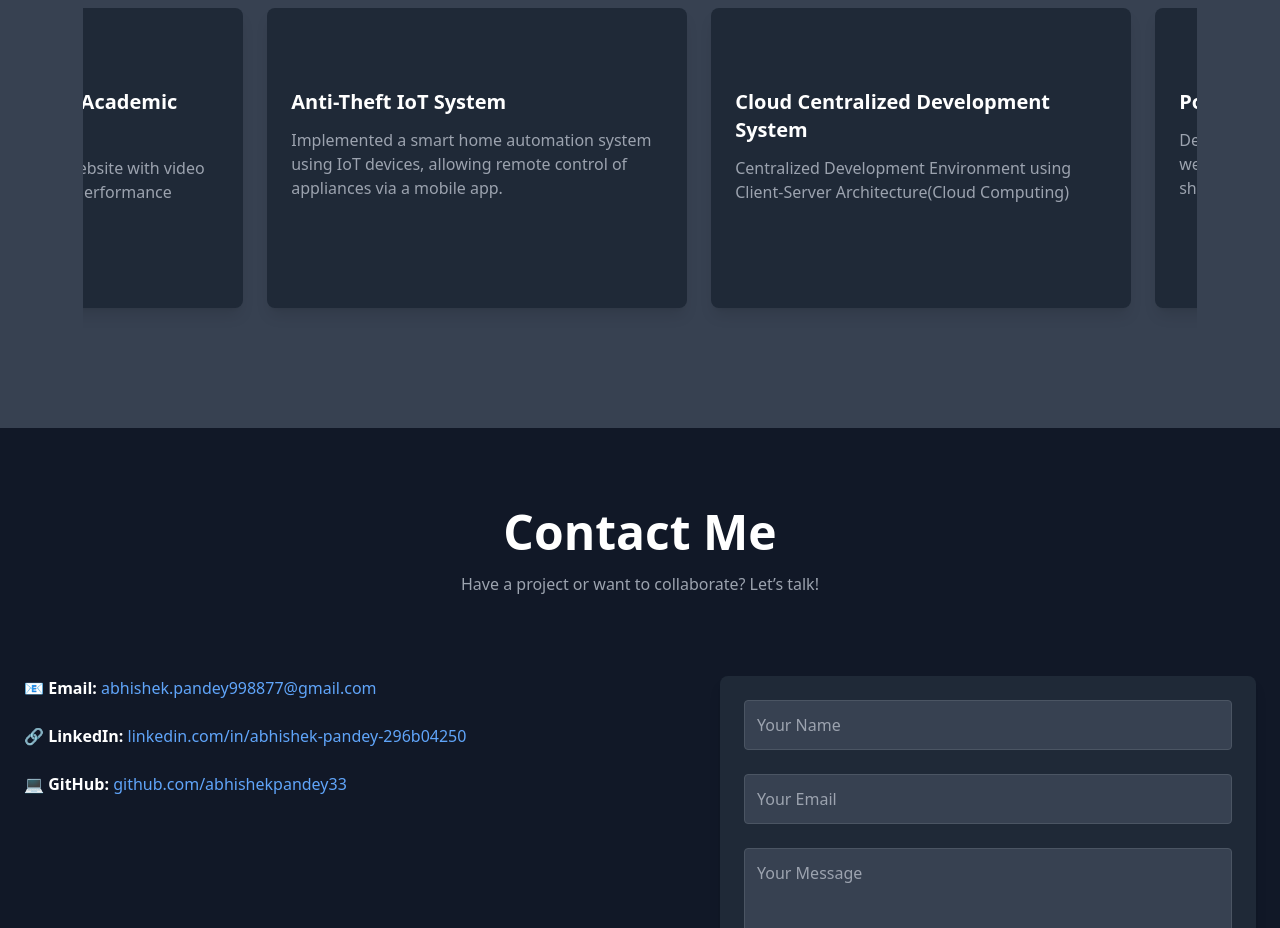
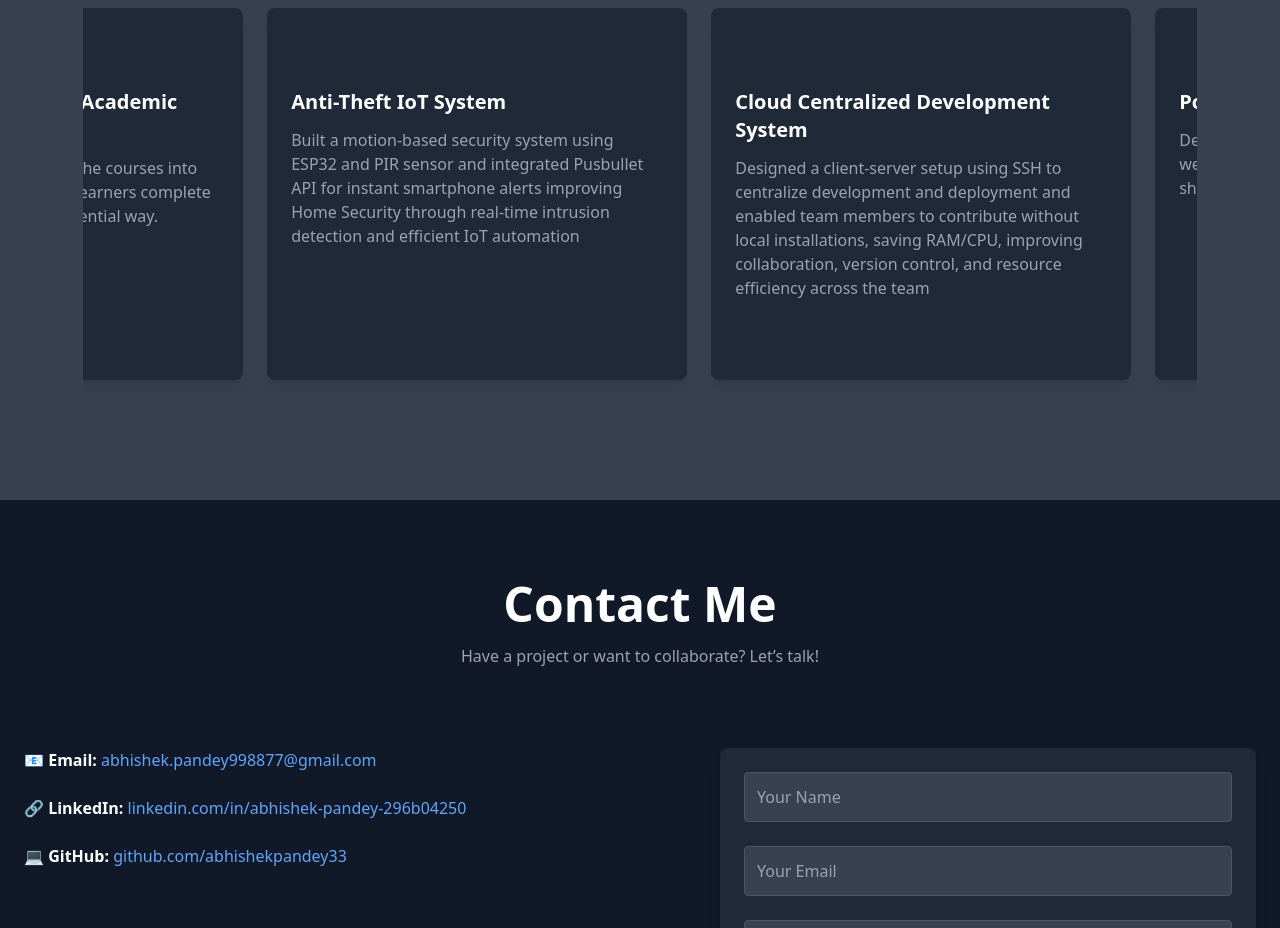
Before and after one commit to abhishekpandey33/Portfolio, a React (Vite) app: page / in a window 1280 px wide. Shown: the part 2840-3768 px from the top of the page. Built offline with nearby package versions, Linux system fonts and the light colour scheme.

Commit message:
Favicon added, projects edited

```diff
--- a/src/components/Projects.jsx
+++ b/src/components/Projects.jsx
@@ -7,27 +7,27 @@ export default function Projects() {
     {
       title: "DDAS - Duplicate Detection & Avoidance System",
       description:
-        "Developed a system to detect and prevent duplicate data downloads in organizational networks, optimizing storage and bandwidth.",
+        "Developed a system-level utility software to detect and prevent duplicate data downloads in organizational networks, optimizing storage and bandwidth.",
     },
     {
       title: "ResumeAt - Resume Builder",
       description:
-        "An AI-powered chatbot providing personalized career guidance, degree recommendations, and interview preparation assistance.",
+        "A clean, interactive Resume builder , which allows users to create, edit and preview resumes in real-time, providing resume templates and pdf download.",
     },
     {
       title: "Academix - AI Powered Academic System",
       description:
-        "Built a responsive e-learning website with video lectures, quizzes, and student performance tracking features.",
+        "An AI-powered app that break the courses into structures modules and helps learners complete course in a proficient and sequential way.",
     },
     {
       title: "Anti-Theft IoT System",
       description:
-        "Implemented a smart home automation system using IoT devices, allowing remote control of appliances via a mobile app.",
+        "Built a motion-based security system using ESP32 and PIR sensor and integrated Pusbullet API for instant smartphone alerts improving Home Security through real-time intrusion detection and efficient IoT automation",
     },
     {
       title: "Cloud Centralized Development System",
       description:
-        "Centralized Development Environment using Client-Server Architecture(Cloud Computing)",
+        "Designed a client-server setup using SSH to centralize development and deployment and enabled team members to contribute without local installations, saving RAM/CPU, improving collaboration, version control, and resource efficiency across the team",
     },
     {
       title: "Portfolio Website",
```
Also changed, not shown: public/favicon.png.
